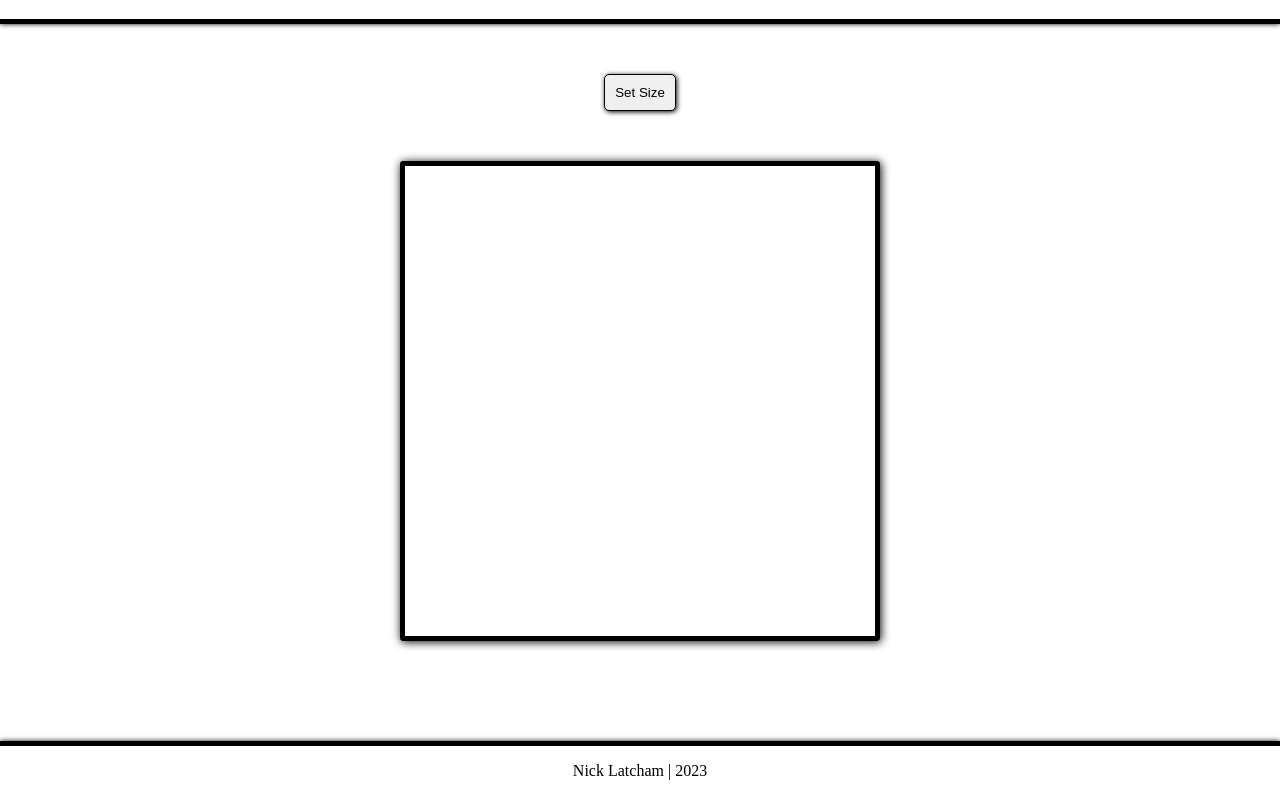
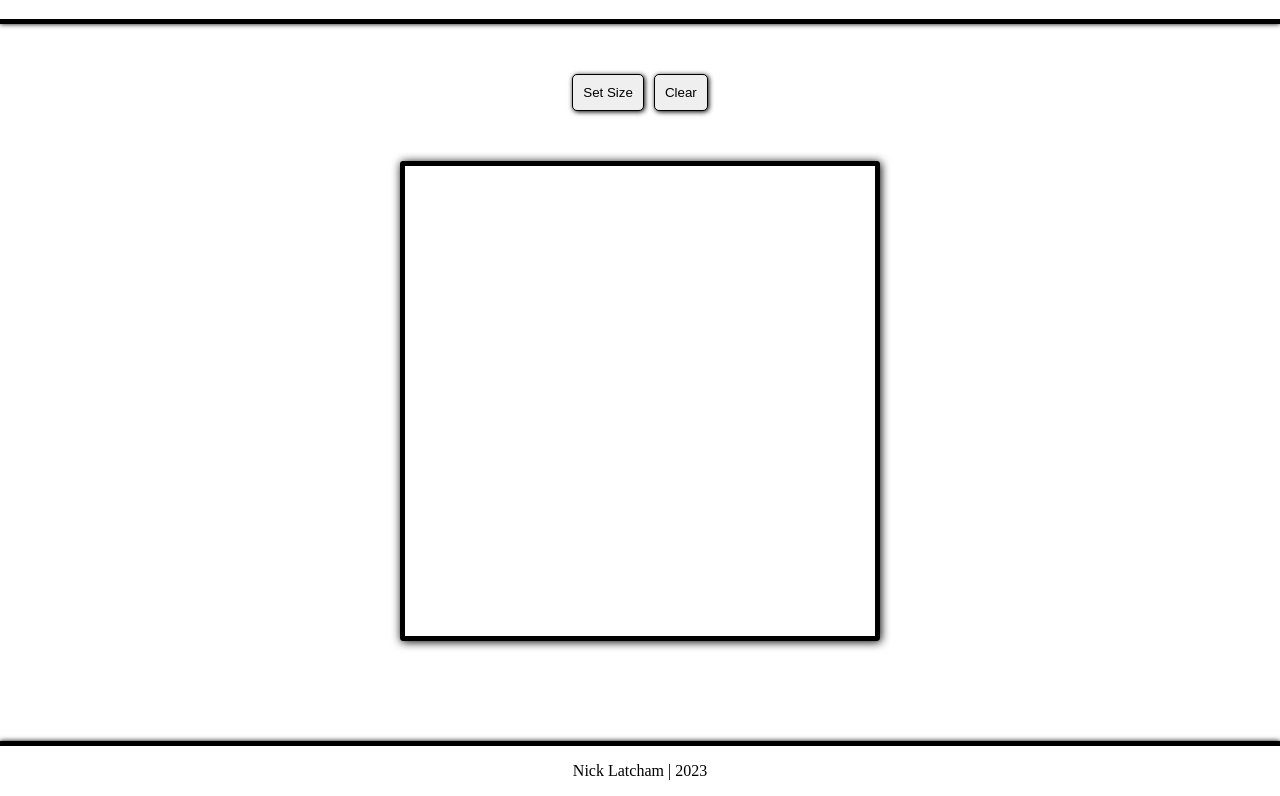
Before and after one commit to nicklatch/Etch-a-Sketch, a plain HTML site: page index.html in a window 1280 px wide. Shown: the part 61-857 px from the top of the page. Drawn offline with Linux system fonts and the light colour scheme.

Commit message:
add: clear button and functionality

```diff
--- a/game.js
+++ b/game.js
@@ -1,10 +1,20 @@
 const gridContainer = document.getElementById('grid_container');
-const button = document.getElementById('start_button');
+const sizeButton = document.getElementById('size_button');
+const clearButton = document.getElementById('clear_button')
+const cells = Array.from(document.querySelectorAll('#cell'));
 let sizeInput;
 
-button.addEventListener('click', () =>
+sizeButton.addEventListener('click', () =>
     createGrid((getGridSize()))
 );
+
+clearButton.addEventListener('click', () =>
+    clearCells()
+);
+function clearCells() {
+    createGrid(Math.pow(sizeInput, 2))
+    console.log('clicked');
+}
 
 function getGridSize() {
     sizeInput = prompt('How big do you want your canvas?(<100)', '');
--- a/index.html
+++ b/index.html
@@ -11,12 +11,16 @@
 </head>
 <body>
 <div class="header">
+    <h1>Etch-a-Sketch</h1>
+</div>
 
-    <h1>Etch-a-Sketch</h1>
-    <div class="spacer"></div>
+<div id="button_container">
+<button type="button" id="size_button">Set Size</button>
+<button type="button" id="clear_button">Clear</button>
 </div>
-<button type="button" id="start_button">Set Size</button>
+
 <div id="grid_container"></div>
+
 <div class="footer"><a href="https://github.com/nicklatch"><p>Nick Latcham | 2023</p></a></div>
 </body>
 </html>
--- a/style.css
+++ b/style.css
@@ -1,6 +1,5 @@
 * {
     box-sizing: border-box;
-    border: none;
 }
 
 html,
@@ -75,7 +74,15 @@ a:hover {
 
 }
 
-#start_button {
+#button_container {
+    display: flex;
+    justify-content: space-between;
+    align-items: center;
+    gap: 10px;
+}
+
+#size_button,
+#clear_button {
     border-radius: 5px;
     box-shadow: 1px 1px 5px black;
     margin: 0 auto;
@@ -84,7 +91,8 @@ a:hover {
     border: 1px solid black;
 }
 
-#start_button:hover {
+#size_button:hover,
+#clear_button:hover {
     scale: 1.1;
     background-color: green;
     color: white;
@@ -92,3 +100,7 @@ a:hover {
     box-shadow: 1px 1px 10px green;
     font-weight: 500;
 }
+
+#clear_button:hover {
+    background-color: red;
+}
```
